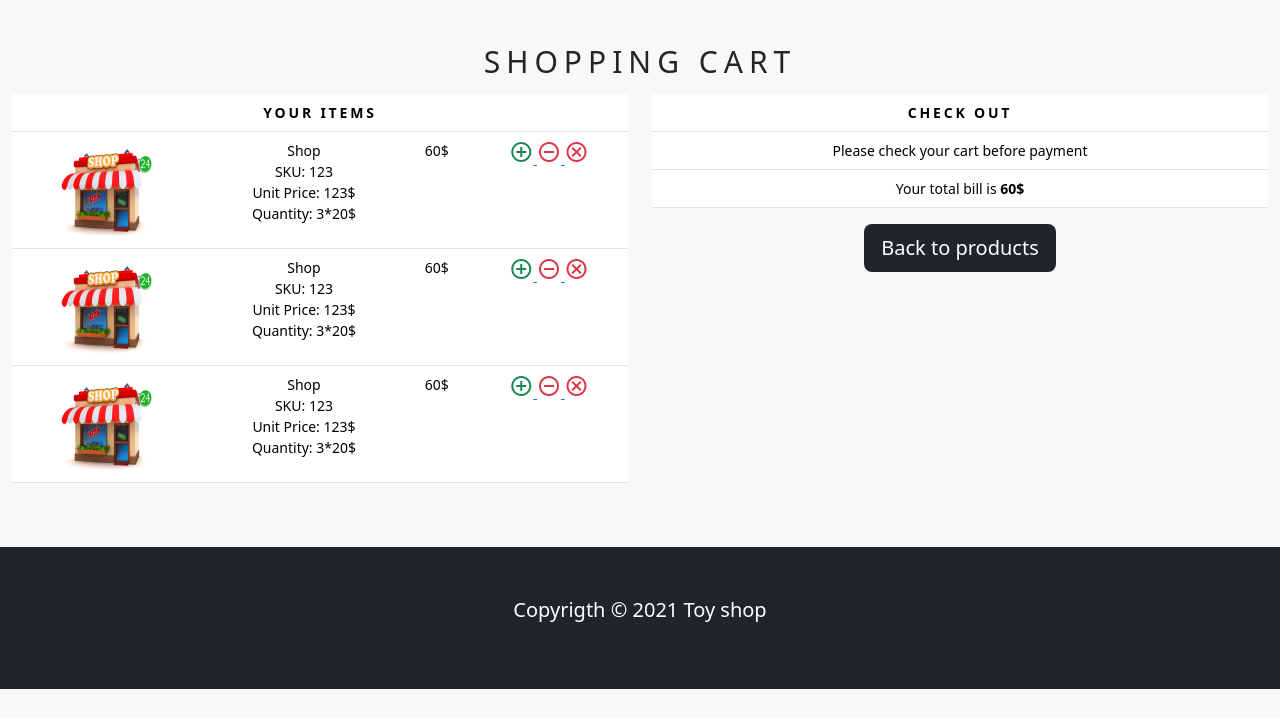
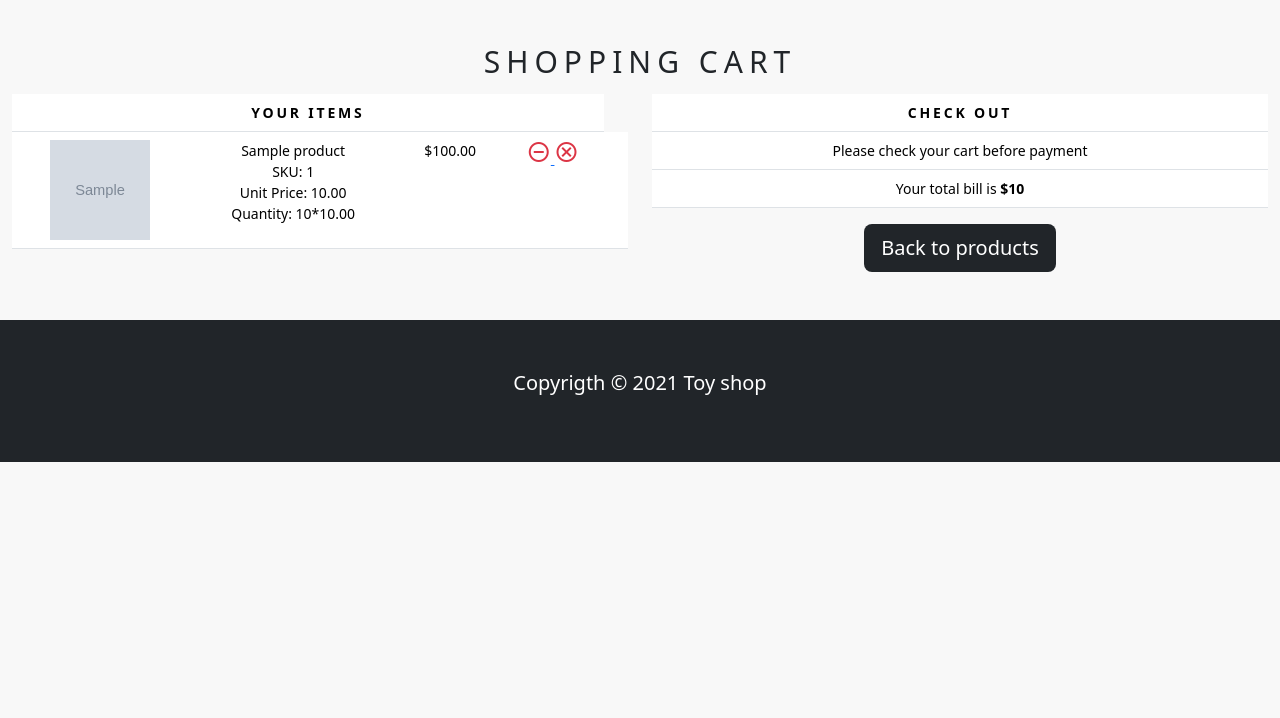
Before and after one commit to Vladyslav30/econommerce, a Django app: template shop/templates/cart.html in a window 1280 px wide. Shown: the part 82-800 px from the top of the page. Run offline with Django 4.2, Linux system fonts and the light colour scheme; tables that the repository leaves empty hold one stand-in row (values such as "Sample post"); the template is opened without the code that fills it: values that come from a table or form of the project are taken from there, most other values are stand-ins (such as "Sample title", 1, 10 or a date in 2020); grey boxes marked "Sample" are stand-in pictures.

Commit message:
Add functions to views.py and modify cart.html and product.html that by button + we can add product

```diff
--- a/shop/models.py
+++ b/shop/models.py
@@ -41,3 +41,32 @@
 
     def __str__(self):
         return self.name
+
+
+class Cart(models.Model):
+    cart_id = models.CharField(max_length=250, blank=True)
+    date_added = models.DateField(auto_now_add=True)
+
+    class Meta:
+        db_table = 'Cart'
+        ordering = ['date_added']
+
+
+    def __str__(self):
+        return self.cart_id
+
+
+class CartItem(models.Model):
+    product = models.ForeignKey(Product, on_delete=models.CASCADE)
+    cart = models.ForeignKey(Cart, on_delete=models.CASCADE)
+    quantity = models.IntegerField()
+    active = models.BooleanField(default=True)
+
+    class Meta:
+        db_table = 'CartItem'
+
+    def sub_total(self):
+        return self.product.price * self.quantity
+
+    def __str__(self):
+        return self.product
--- a/shop/templates/cart.html
+++ b/shop/templates/cart.html
@@ -8,6 +8,19 @@
 Cart
 {% endblock %}
 {% block content %}
+    {% if not cart_items %}
+    <div class="text-center">
+        <br>
+        <h1 class="text-center product_title">
+            Your cart is empty
+            <br>
+            <p class="text-center">
+                Click <a href="{% url 'home' %}">here</a> to continue shopping
+            </p>
+        </h1>
+    </div>
+    {% else %}
+
     <link rel="stylesheet" href="https://fonts.googleapis.com/css2?family=Material+Symbols+Outlined:opsz,wght,FILL,GRAD@48,400,0,0" />
 
     <div class="text-center">
@@ -24,43 +37,68 @@
                     <th colspan="4">Your Items</th>
                 </tr>
             </thead>
-            {% for item in '123' %}
+            {% for cart_item in cart_items %}
             <tr>
                 <td>
-                    <a href="">
-                        <img src="{% static 'images/shop.jpg' %}" alt="" width="100" height="100">
+                    <a href="cart_item.product.get_url">
+                        <img src="{{cart_item.product.image.url}}" alt="" width="100" height="100">
                     </a>
                 </td>
                 <td class="text-left">
-                    Shop
+                    {{cart_item.product.name}}
                 <br>
-                SKU: 123
+                SKU: {{cart_item.product.id}}
                 <br>
-                Unit Price: 123$
+                Unit Price: {{cart_item.product.price}}
                 <br>
-                Quantity: 3*20$
+                Quantity: {{cart_item.quantity}}*{{cart_item.product.price}}
                 </td>
                 <td>
-                    60$
+                    ${{cart_item.sub_total}}
                 </td>
+                {% if cart_item.quantity < cart_item.product.stock %}
                 <td>
-                    <div>
-                        <a href="">
+                        <a href="{% url 'add_cart' cart_item.product.id %}">
                             <span class="material-symbols-outlined text-success">
                                 add_circle
                             </span>
                         </a>
+
                         <a href="">
                             <span class="material-symbols-outlined text-danger">
                                 remove_circle
                             </span>
                         </a>
+
+
+
                         <a href="">
                              <span class="material-symbols-outlined text-danger">
                             cancel
                         </span>
                         </a>
+
+                        </td>
+                {% else %}
+                <td>
+                        <a href="">
+                            <span class="material-symbols-outlined text-danger">
+                                remove_circle
+                            </span>
+                        </a>
+
+
+
+                        <a href="">
+                             <span class="material-symbols-outlined text-danger">
+                            cancel
+                        </span>
+                        </a>
+
                         </div>
+                {% endif %}
+                <td>
+
                 </td>
             </tr>
             {% endfor %}
@@ -81,18 +119,21 @@
                 </tr>
                 <tr class="text-left">
                     <td>
-                        Your total bill is <strong>60$</strong>
+                        Your total bill is <strong>${{total}}</strong>
                     </td>
                 </tr>
             </tbody>
         </table>
         <div class="mx-auto">
-            <a href="">
+            <a href="{% url 'home' %}">
                 <button class="btn btn-lg btn-block bg-dark text-white">Back to products</button>
             </a>
         </div>
     </div>
 </div>
+{% endif %}
+
+
 
 
 
--- a/shop/urls.py
+++ b/shop/urls.py
@@ -21,5 +21,7 @@
     path('', views.home, name='home'),
     path('category/<slug:category_slug>/', views.home, name='products_by_category'),
     path('category/<slug:category_slug>/<slug:product_slug>/', views.product, name='product_detail'),
-    path('cart/', views.cart, name='cart'),
+    path('cart/', views.cart_detail, name='cart_detail'),
+    path('cart/add/<int:product_id>/', views.add_cart, name='add_cart'),
+
 ]
```
Also changed, not shown: shop/templates/product.html (+5 -2 lines), shop/views.py (+41 -4 lines), shop/migrations/0003_cart_cartitem.py (added).
